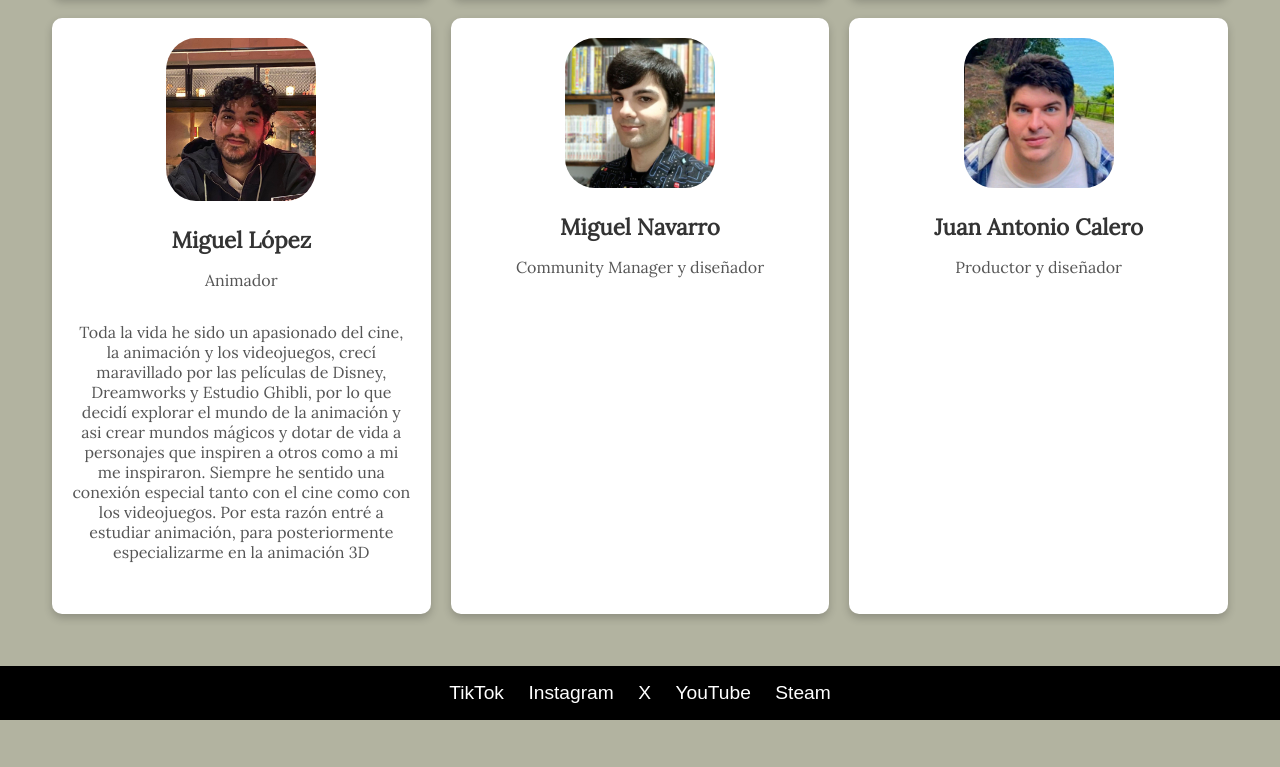
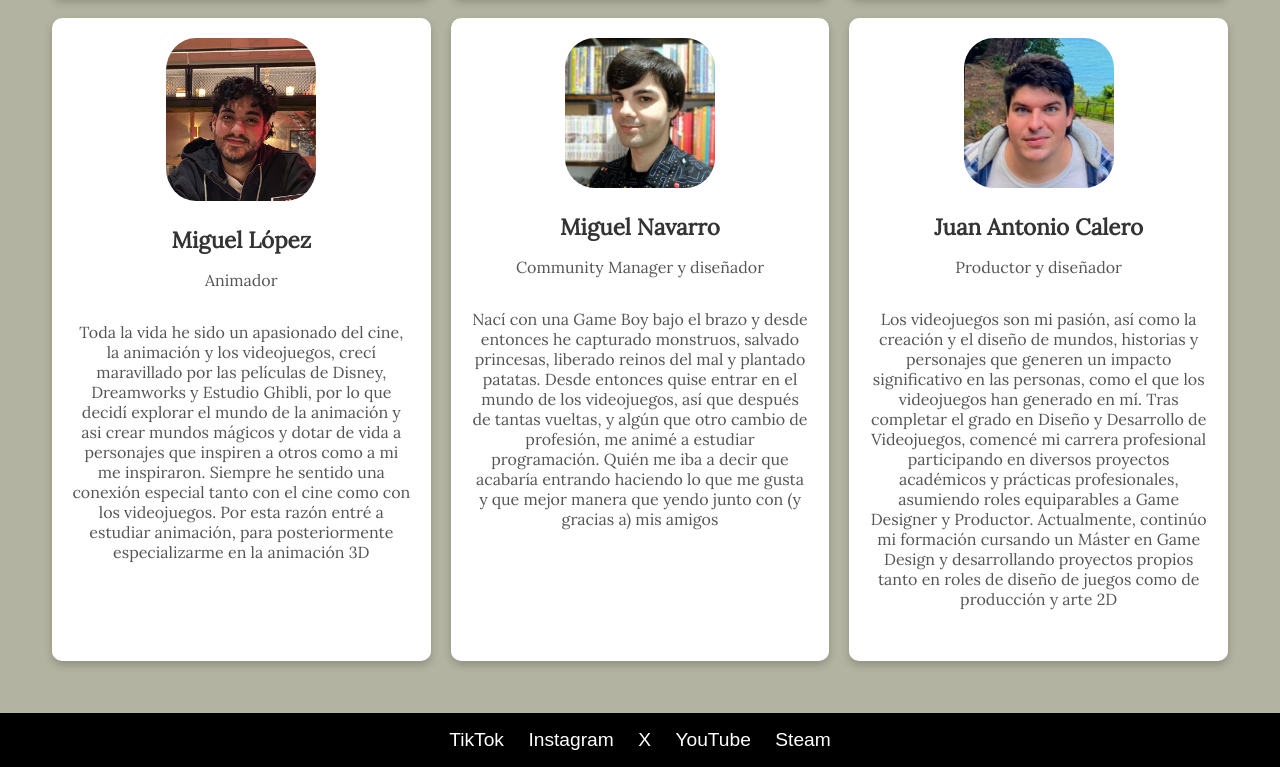
Before and after one commit to TizonaGames/TizonaGames.github.io, a website built with webpack: page team.html in a window 1280 px wide. Shown: the part 1378-2145 px from the top of the page. Before the commit the page ends 2098 px from the top, so only its background shows below. Built offline with nearby package versions, Linux system fonts and the light colour scheme.

Commit message:
update team text

```diff
--- a/team.html
+++ b/team.html
@@ -114,14 +114,27 @@
       <img src="img/team/miguelNavarro.jpg" alt="Miembro 8">
       <h3>Miguel Navarro</h3>
       <p>Community Manager y diseñador</p>
-      <p></p>
+      <p>
+        Nací con una Game Boy bajo el brazo y desde entonces he capturado monstruos, salvado princesas, liberado
+        reinos del mal y plantado patatas. Desde entonces quise entrar en el mundo de los videojuegos, así que
+        después de tantas vueltas, y algún que otro cambio de profesión, me animé a estudiar programación. Quién me
+        iba a decir que acabaría entrando haciendo lo que me gusta y que mejor manera que yendo junto con (y gracias
+        a) mis amigos
+      </p>
     </div>
 
     <div class="team-member">
       <img src="img/team/juanAntonioCalero.jpg" alt="Miembro 9">
       <h3>Juan Antonio Calero</h3>
       <p>Productor y diseñador</p>
-      <p></p>
+      <p>
+        Los videojuegos son mi pasión, así como la creación y el diseño de mundos, historias y personajes que
+        generen un impacto significativo en las personas, como el que los videojuegos han generado en mí.
+        Tras completar el grado en Diseño y Desarrollo de Videojuegos, comencé mi carrera profesional participando
+        en diversos proyectos académicos y prácticas profesionales, asumiendo roles equiparables a Game Designer y
+        Productor. Actualmente, continúo mi formación cursando un Máster en Game Design y desarrollando proyectos
+        propios tanto en roles de diseño de juegos como de producción y arte 2D
+      </p>
     </div>
 
   </div>
```
